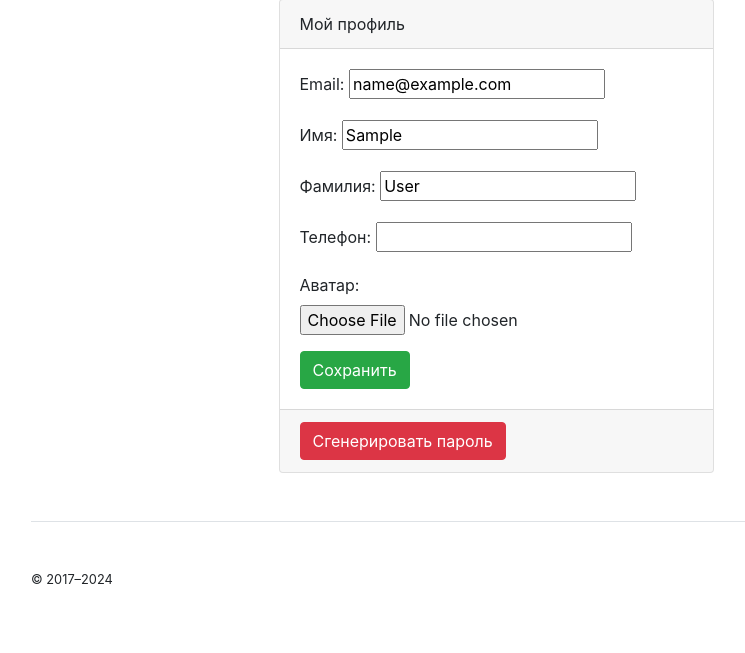
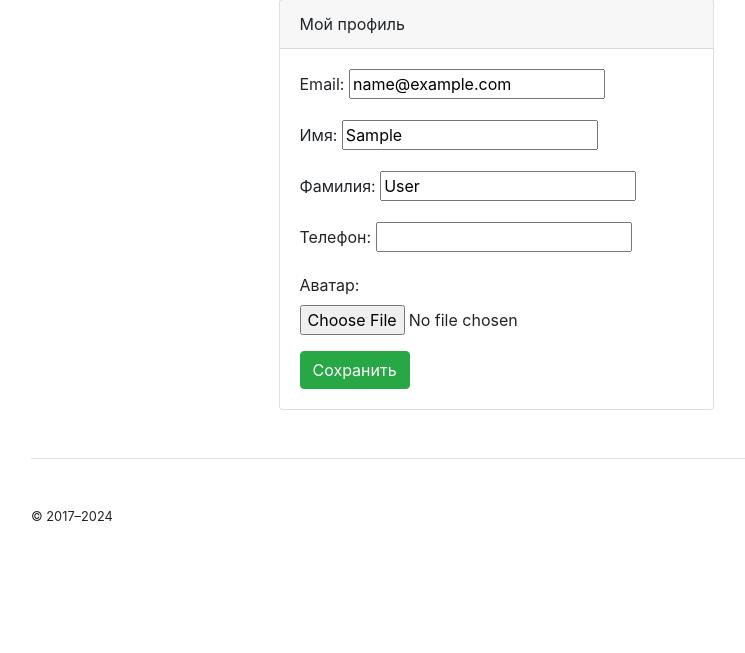
Before and after one commit to StanislavVasilchenko/newsletter, a Django app: page /users/profile/ in a window 1280 px wide. Shown: the part 210-863 px from the top of the page, without its empty margins (144-889 px from the left). After the commit the page ends 731 px from the top, so only its background shows below. Run offline with Django 5.2, Linux system fonts and the light colour scheme; the visitor is signed in with stand-in values (Sample User, id 1); some libraries are stand-ins or nearby versions.

Commit message:
refactoring_2

```diff
--- a/users/templates/users/user_form.html
+++ b/users/templates/users/user_form.html
@@ -15,9 +15,9 @@
                         <button type="submit" class="btn btn-success">Сохранить</button>
                     </form>
                 </div>
-                <div class="card-footer">
-                    <a href="#" class="btn btn-danger">Сгенерировать пароль</a>
-                </div>
+{#                <div class="card-footer">#}
+{#                    <a href="#" class="btn btn-danger">Сгенерировать пароль</a>#}
+{#                </div>#}
             </div>
         </div>
     </div>
--- a/users/views.py
+++ b/users/views.py
@@ -56,7 +56,7 @@ class UserVerifyView(TemplateView):
         return render(request, 'users/verify_err.html')
 
 
-class UserDetailView(LoginRequiredMixin, UserPassesTestMixin, DetailView):
+class UserDetailView(LoginRequiredMixin, DetailView):
     model = User
 
     def get_object(self, queryset=None):
@@ -64,12 +64,6 @@ class UserDetailView(LoginRequiredMixin, UserPassesTestMixin, DetailView):
         if user.groups.filter(name='manager').exists():
             return User.objects.filter(email=self.request.GET.get('email')).first()
         return user
-
-    def test_func(self):
-        user = self.request.user
-        if not user:
-            return False
-        return True
 
 
 class UserListView(ManagerTestMixin, ListView):
@@ -84,7 +78,6 @@ class UserListView(ManagerTestMixin, ListView):
         queryset = super().get_queryset()
         queryset = queryset.filter(id=self.kwargs.get('pk'))
         return queryset
-
 
 
 def user_activity(request, pk):
```
